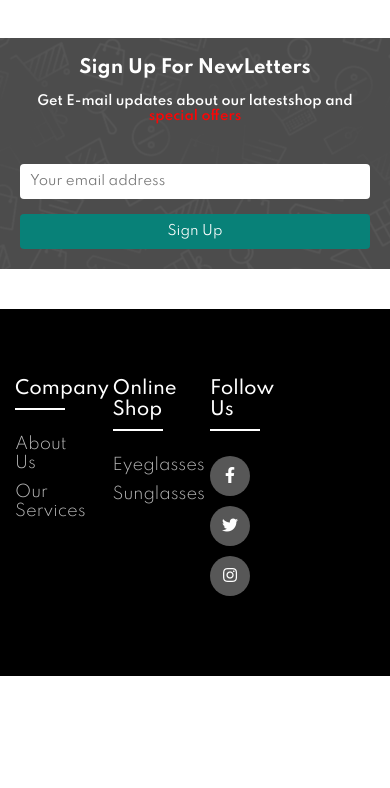
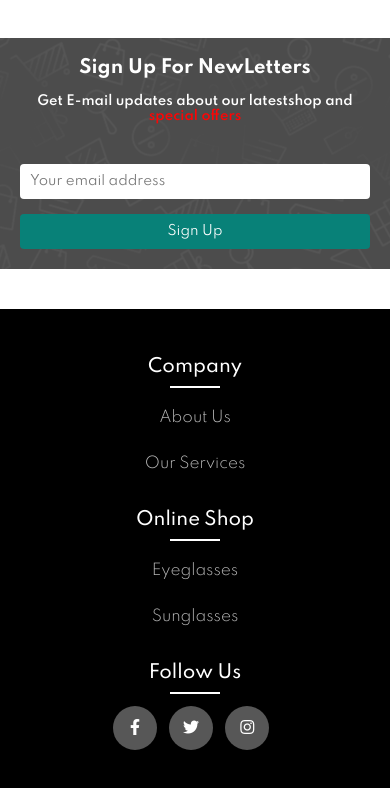
Before and after one commit to nenzoo/nadra-vision, a plain HTML site: page index.html in a window 390 px wide. Shown: the part 1785-2573 px from the top of the page. Before the commit the page ends 2461 px from the top, so only its background shows below. Drawn offline with Linux system fonts and the light colour scheme.

Commit message:
Update style.css

```diff
--- a/style.css
+++ b/style.css
@@ -470,6 +470,58 @@ ul{
 }
 
 
+@media (max-width: 1024px) {
+  .footer { padding: 60px 0; }
+  .container { padding: 0 20px; }
+  .footer-col { width: 33.333%; }
+  .footer-col h4 { margin-bottom: 28px; }
+  .footer-col ul li a { line-height: 1.6; }
+}
+
+
+@media (max-width: 768px) {
+  .footer { padding: 56px 0; }
+  .row { justify-content: center; }
+  .footer-col {
+    width: 50%;
+    margin-bottom: 28px;
+    text-align: center;
+  }
+  .footer-col h4::before {
+    left: 50%;
+    transform: translateX(-50%);
+  }
+  .footer-col .social-links {
+    margin-top: 6px;
+  }
+  .footer-col .social-links a {
+    margin-right: 8px;
+  }
+}
+
+
+@media (max-width: 480px) {
+  .footer { padding: 48px 0; }
+  .container { padding: 0 16px; }
+  .footer-col { width: 100%; }
+  .footer-col h4 { margin-bottom: 22px; }
+  .footer-col ul li a {
+    font-size: 15px;
+    padding: 6px 0;
+  }
+  .footer-col .social-links a {
+    width: 44px;
+    height: 44px;
+    line-height: 44px;
+    margin: 0 8px 8px 0;
+  }
+}
+
+@media (min-width: 1440px) {
+  .footer { padding: 80px 0; }
+  .container { max-width: 1280px; }
+}
+
 #mobile-menu {
   display: none;
   flex-direction: column;
@@ -530,9 +582,9 @@ ul{
   transform: rotate(45deg) translate(-5px, -6px);
 }
 
-/* Mobile Media Queries */
 
-/* Tablet and smaller screens */
+
+
 @media (max-width: 768px) {
   .section-p1 {
     padding: 30px 40px;
```
